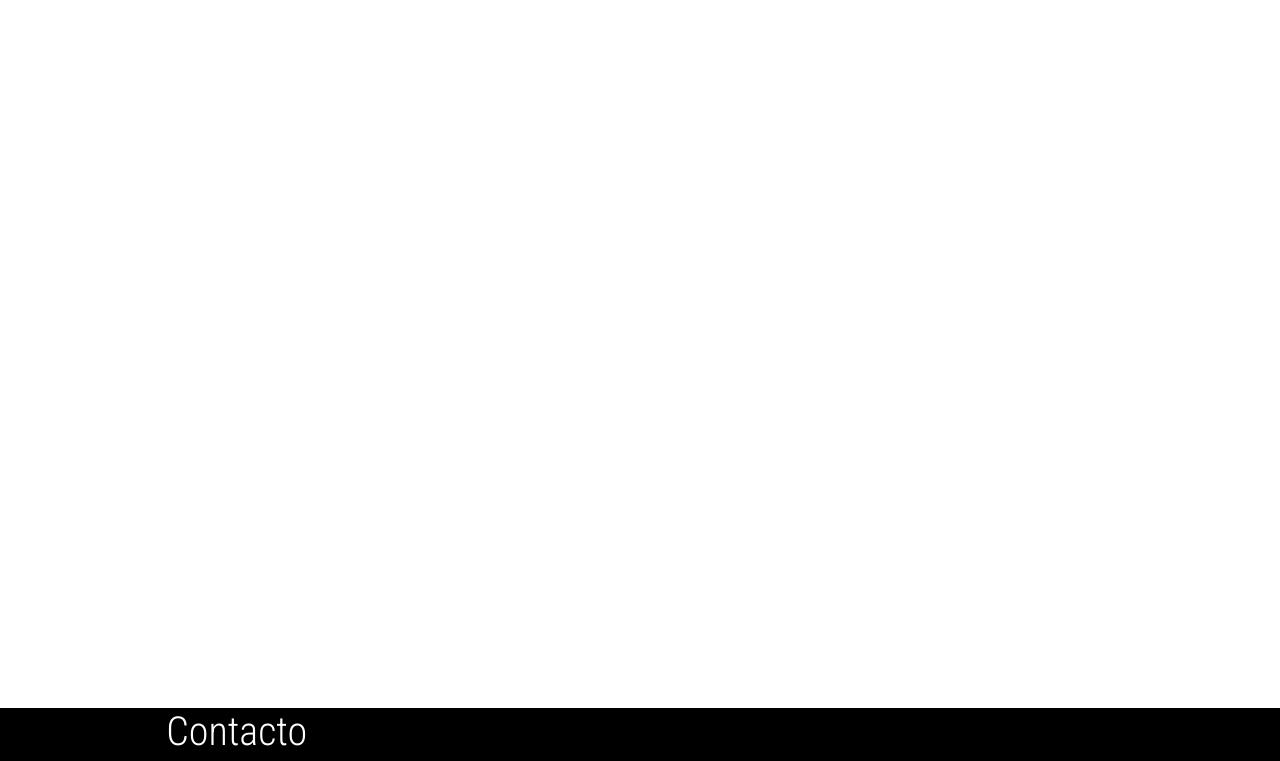
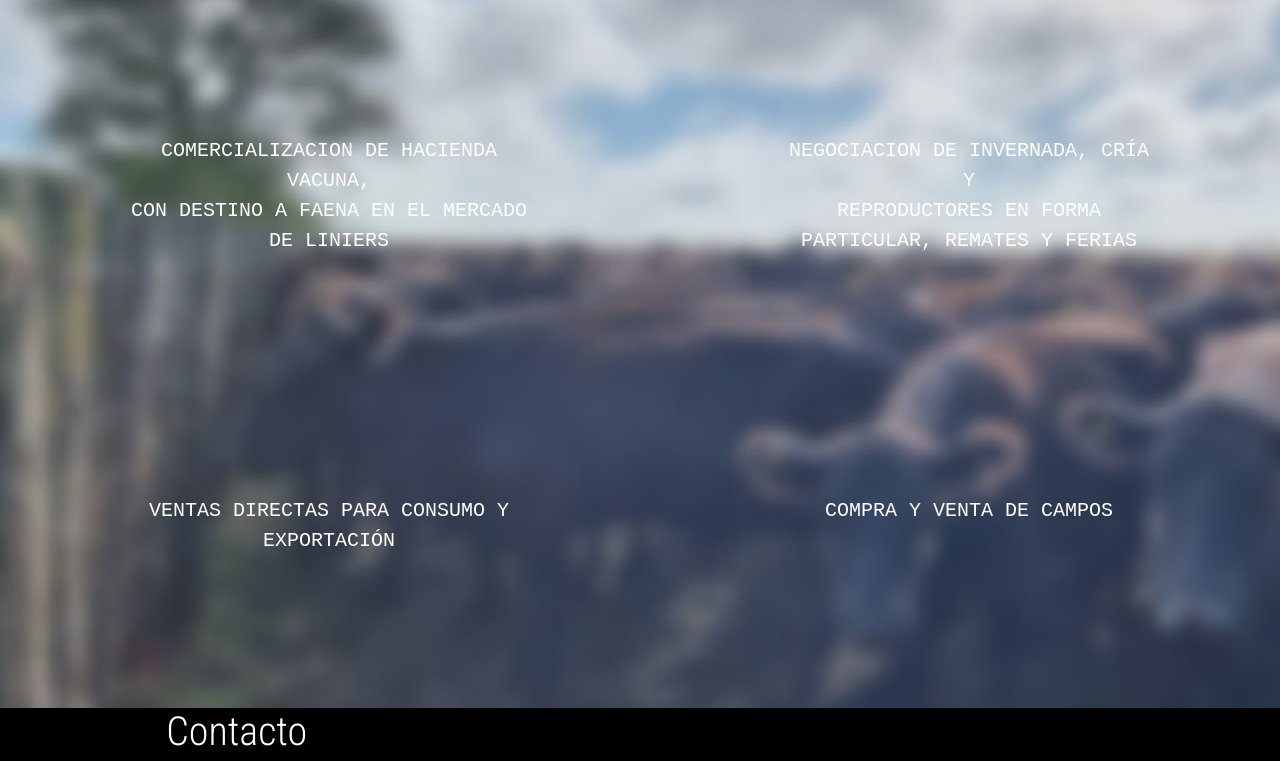
Before and after one commit to analuciaarias/consignataria, a plain HTML site: page servicios.html in a window 1280 px wide. Shown: the part 316-1077 px from the top of the page. Drawn offline with Linux system fonts and the light colour scheme.

```diff
--- a/estilos/estilo.css
+++ b/estilos/estilo.css
@@ -7,20 +7,14 @@
 
 
 
-#servicios{
-    font-family: 'Roboto Mono', monospace;
-    background-image: url("imagenes/galeria/background.jpg");
-    background-repeat: no-repeat;
+.servicios{
+
+    background-image: url("../imagenes/background.jpg");
     text-align: center;
     width: 100%;
     height: 800px;
 
-
 }
-
-
-
-
 .service{
 
     display: grid;
@@ -32,6 +26,7 @@
     "tres . cuatro";
 }
 .servtitle{
+    font-family: 'Roboto Mono', monospace;
     grid-area: servtitle;
     margin: 30px auto;
 }
@@ -46,10 +41,12 @@
     margin: 120px;
 }
 .tres{
+
     grid-area:tres;
     margin: 120px;
 }
 .cuatro{
+
     grid-area:cuatro;
     margin: 120px;
 }
@@ -263,7 +260,7 @@
 
 
 .formbody{
-    background-image: url("imagenes/galeria/background.jpg");
+    background-image: url("../imagenes/background.jpg");
     width: 100%;
     height: 700px;
 }
--- a/servicios.html
+++ b/servicios.html
@@ -40,7 +40,7 @@
   </header>
   <main>
 
-        <section id="servicios">
+        <section class="servicios">
 
             <ul class="service">
 
```
Also changed, not shown: imagenes/background.jpg (renamed from imagenes/galeria/background.jpg).
